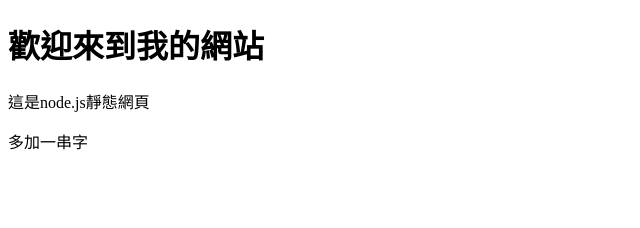
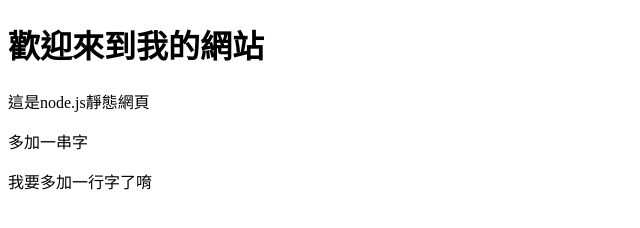
Before and after one commit to ChiayenHo/WebServer, a website: page public/index.html in a window 1280 px wide. Shown: the whole page, without its empty margins (0-640 px from the left). Drawn offline with Linux system fonts and the light colour scheme.

Commit message:
Update index.html

```diff
--- a/public/index.html
+++ b/public/index.html
@@ -10,5 +10,6 @@
     <h1>歡迎來到我的網站 </h1>
     <p>這是node.js靜態網頁</p>
     <p>多加一串字</p>
+    <p>我要多加一行字了唷</p>
 </body>
 </html>
```
